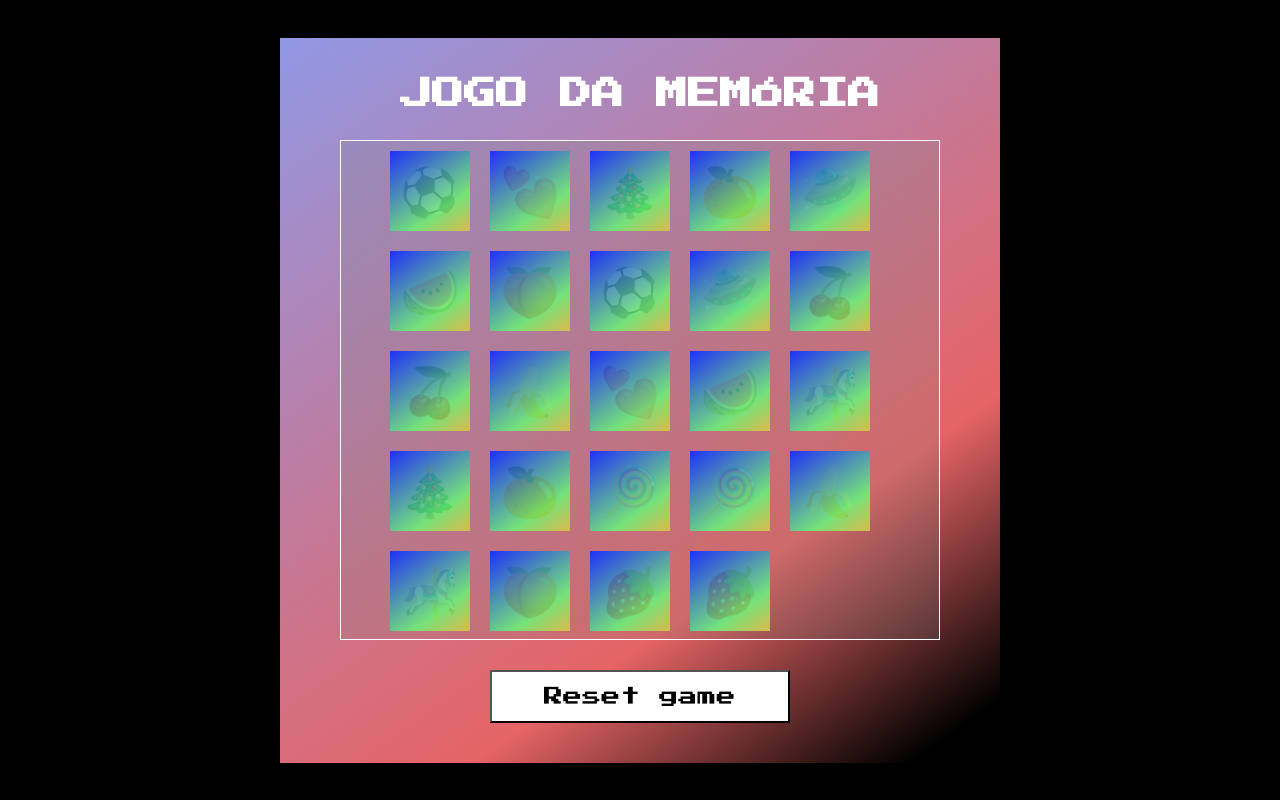
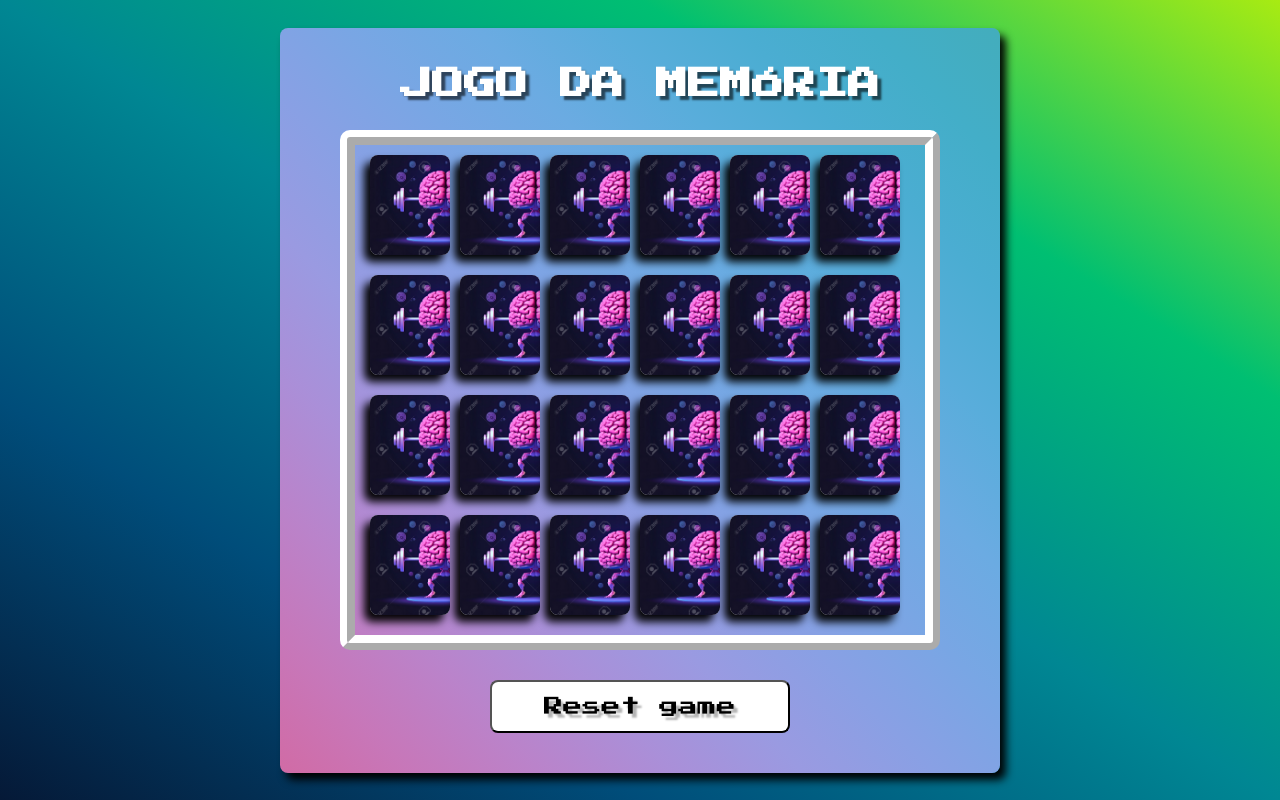
Before and after one commit to Linquest/jogo-memoria, a plain HTML site: page index.html in a window 1280 px wide. Drawn offline with Linux system fonts and the light colour scheme.

Commit message:
feat: finalizado

```diff
--- a/src/styles/main.css
+++ b/src/styles/main.css
@@ -4,7 +4,15 @@ body {
 	align-items: center;
 	min-height: 100vh;
 	background-color: #000000;
-    user-select: none;
+	user-select: none;
+	background-image: linear-gradient(
+		to right top,
+		#051937,
+		#004d7a,
+		#008793,
+		#00bf72,
+		#a8eb12
+	);
 }
 
 .container {
@@ -14,14 +22,34 @@ body {
 	justify-content: center;
 	align-items: center;
 	gap: 30px;
-	background: linear-gradient(325deg, black 5%, #e66465 30%, #9198e5);
+	background-image: linear-gradient(
+		to right top,
+		#d16ba5,
+		#c777b9,
+		#ba83ca,
+		#aa8fd8,
+		#9a9ae1,
+		#89a0e4,
+		#79a6e4,
+		#6babe2,
+		#59addb,
+		#4badd2,
+		#43aec8,
+		#43adbc
+	);
 	padding: 40px 60px;
+	border-radius: 8px;
+	box-shadow: 6px 7px 9px 0px rgba(0, 0, 0, 0.98);
+	-webkit-box-shadow: 6px 7px 9px 0px rgba(0, 0, 0, 0.98);
+	-moz-box-shadow: 6px 7px 9px 0px rgba(0, 0, 0, 0.98);
 }
 
 h2 {
 	color: #fff;
 	font-size: 2rem;
+	text-align: center;
 	text-transform: uppercase;
+    text-shadow: 4px 4px 2px rgba(0,0,0,0.6);
 }
 
 .reset {
@@ -30,6 +58,8 @@ h2 {
 	color: #000000;
 	background-color: #fff;
 	font-size: 1.2rem;
+	border-radius: 8px;
+    text-shadow: 4px 4px 2px rgba(0,0,0,0.3);
 	cursor: pointer;
 }
 
@@ -39,24 +69,23 @@ h2 {
 }
 
 .game {
-	border: 1px solid #fff;
+	border: 15px ridge #ffffff;
 	display: grid;
 	justify-content: center;
 	align-items: center;
-	grid-template-columns: repeat(5, 100px);
-	grid-template-rows: repeat(5, 100px);
+	grid-template-columns: repeat(6, 90px);
+	grid-template-rows: repeat(6, 120px);
 	width: 600px;
-	height: 500px;
-	gap: 0px;
-	background-color: rgba(128, 128, 128, 0.219);
+	height: 520px;
 	transform-style: preserve-3d;
 	perspective: 500px;
+	border-radius: 10px;
 }
 
 .card {
 	position: relative;
 	width: 80px;
-	height: 80px;
+	height: 100px;
 	display: flex;
 	font-size: 3em;
 	justify-content: center;
@@ -67,29 +96,29 @@ h2 {
 	transform: rotateY(180deg);
 	transition: 0.25s;
 	background-color: rgb(211, 211, 211);
+	border-radius: 8px;
+	box-shadow: 6px 7px 9px 0px rgba(0, 0, 0, 0.98);
+	-webkit-box-shadow: 6px 7px 9px 0px rgba(0, 0, 0, 0.98);
+	-moz-box-shadow: 6px 7px 9px 0px rgba(0, 0, 0, 0.98);
 }
 
 .card::after {
 	content: "";
 	position: absolute;
 	inset: 0;
-	background: linear-gradient(
-		325deg,
-		rgb(204, 189, 59) 5%,
-		#64e66b 30%,
-		#0015ff
-	);
-    opacity: 0.85;
+	background-image: url(../assets/brain.jpg);
+    background-size: cover;
 	transition: 0.25s;
 	transform: rotateY(180deg);
 	backface-visibility: hidden;
+	border-radius: 8px;
 }
 
 .card.boxOpen {
-    transform: rotateY(0deg);
+	transform: rotateY(0deg);
 }
 
 .boxOpen ::after,
 .boxMatch ::after {
-    transform: rotateY(180deg);
+	transform: rotateY(180deg);
 }
```
Also changed, not shown: src/assets/brain.jpg (added).
